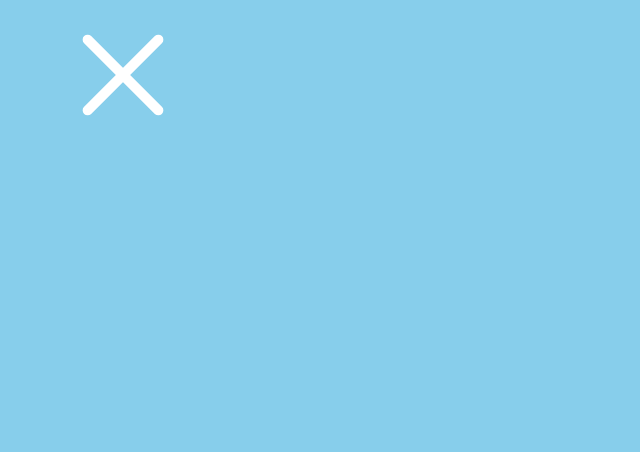
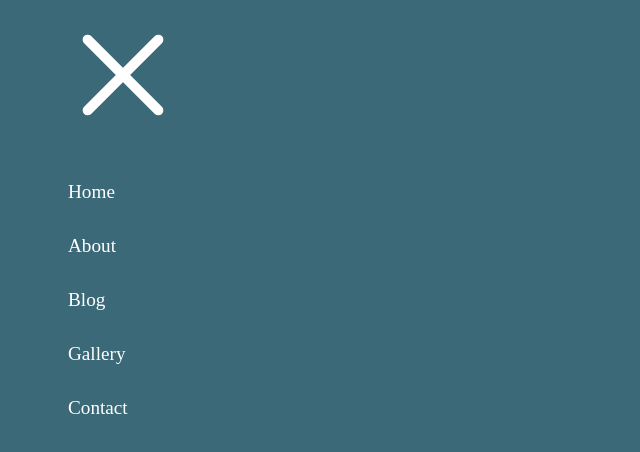
Before and after one commit to frontendprof/MiscOnesRepo, a plain HTML site: page BurgerMenu/index.html in a window 1280 px wide. Both pictures are taken after a click on the element 123 px from the left and 82 px from the top of the page. Shown: the whole page, without its empty margins (0-640 px from the left). Drawn offline with Linux system fonts and the light colour scheme.

Commit message:
Toggle effect in place

```diff
--- a/BurgerMenu/app.js
+++ b/BurgerMenu/app.js
@@ -3,4 +3,6 @@ function onClickMenu(){
 
     document.getElementById("menu").classList.toggle("change");
 
+    document.getElementById("nav").classList.toggle("change");
+
 }
--- a/BurgerMenu/index.html
+++ b/BurgerMenu/index.html
@@ -17,6 +17,13 @@
             <div class="bar" id="bar-3"></div>
 
         </div>
+        <ul class="nav" id="nav">
+            <li><a href="#">Home</a></li>
+            <li><a href="#">About</a></li>
+            <li><a href="#">Blog</a></li>
+            <li><a href="#">Gallery</a></li>
+            <li><a href="#">Contact</a></li>
+        </ul>
     </div>
 
 
--- a/BurgerMenu/main.css
+++ b/BurgerMenu/main.css
@@ -1,6 +1,6 @@
 
 body{
-    background: skyblue;
+    background: #3b6978;
 }
 
 #menu{
@@ -13,7 +13,7 @@ body{
 .bar{
     width: 100%;
     height: 10px;
-    background:blueviolet;
+    background:#ffd31d;
     display: block;
     border-radius: 5px;
     transition: all .4s ease;
@@ -27,6 +27,41 @@ body{
 #bar-3{
     transform: translateY(10px);
 }
+
+.nav li a{
+    color:#fff;
+    text-decoration: none;
+    font-size: 1.2rem;
+}
+
+.nav li a:hover{
+    font-weight: bold;
+    font-size:1.5rem;
+}
+
+.nav li{
+    list-style: none;
+    padding:16px 0;
+}
+
+.nav{
+    margin: 0 20px;
+    /* padding:0; */
+    transition: .4 ease;
+    display: none;
+}
+
+
+
+
+
+
+
+
+
+
+
+/* ######################## Change ################# */
 
 
 .change .bar{
@@ -45,3 +80,7 @@ body{
 .change #bar-2{
     opacity: 0;
 }
+
+.change{
+    display: block;
+}
```
